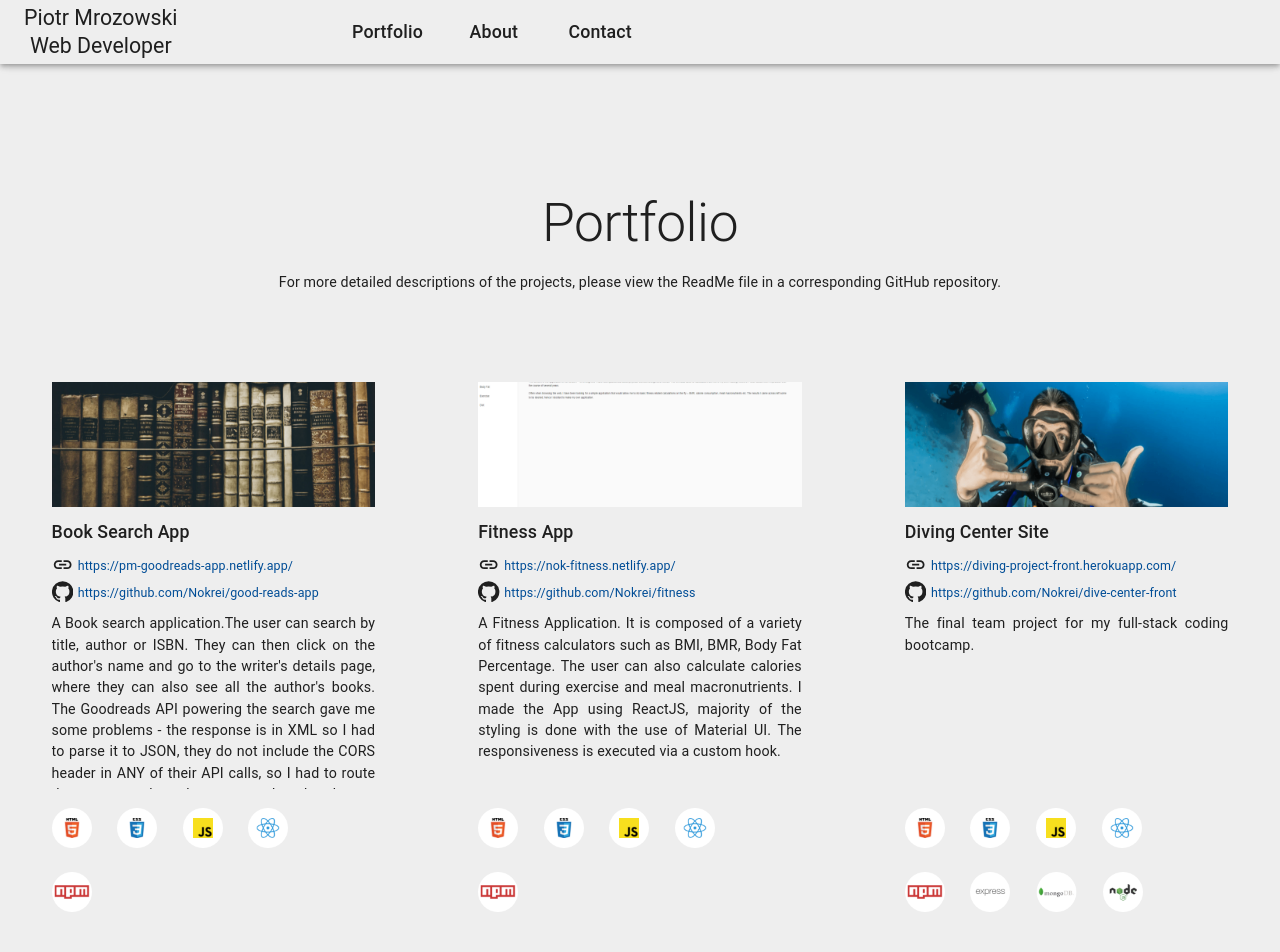
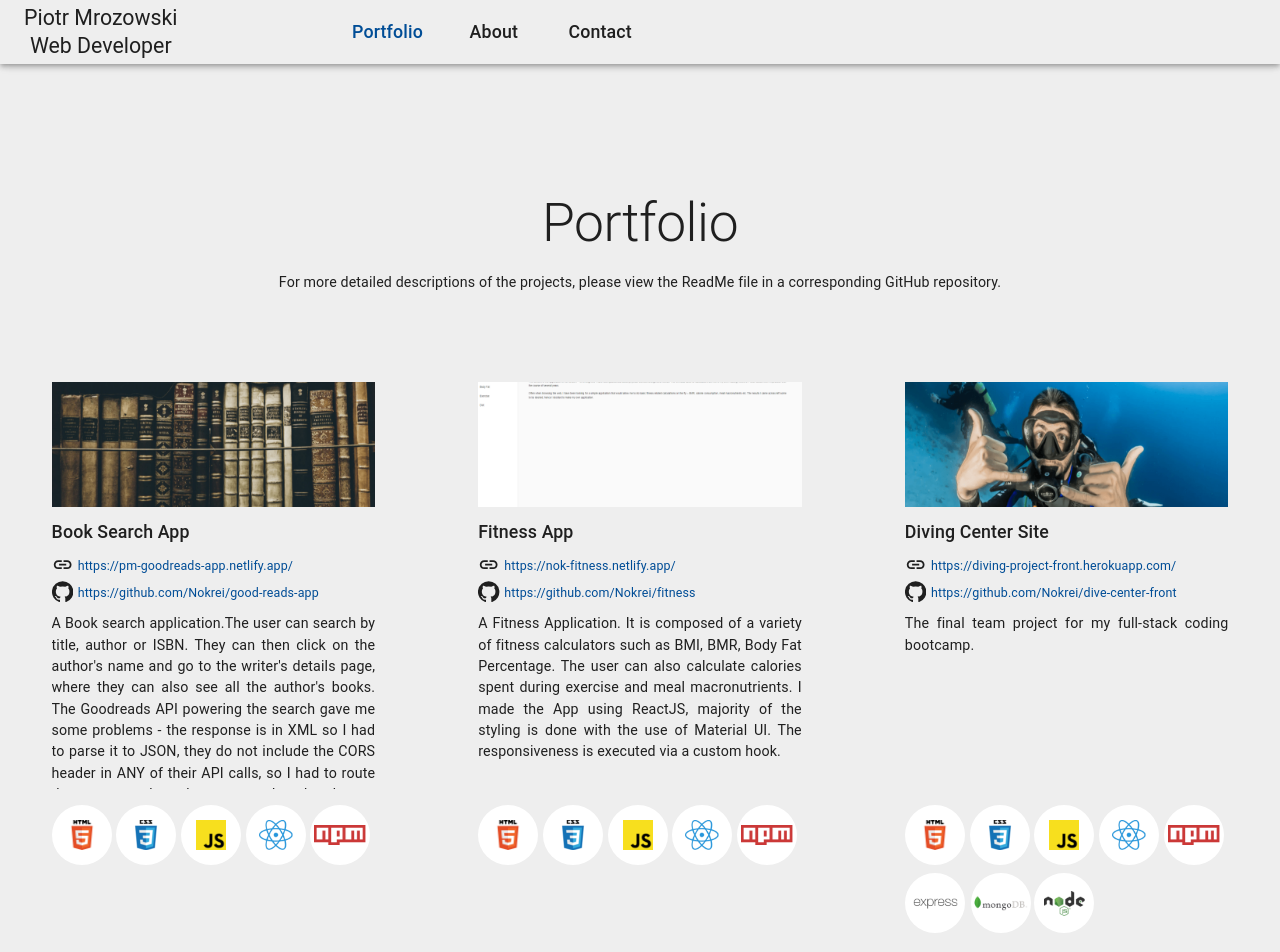
Before and after one commit to Nokrei/portfolio-new, a React (Create React App) app: page /#/ in a window 1280 px wide. Shown: the top 952 px of the page. Built offline with nearby package versions, Linux system fonts and the light colour scheme.

Commit message:
Add active links to navigation, change stack images size and display

```diff
--- a/src/About.js
+++ b/src/About.js
@@ -1,8 +1,13 @@
-import React from "react";
+import React, {useEffect, useContext} from "react";
+import AppContext from './AppContext';
 import Typography from "@material-ui/core/Typography";
 import Box from '@material-ui/core/Box';
 import Personal from "./images/personal.png";
 const About = () => {
+  const[globalState, setGlobalState] = useContext(AppContext)
+  useEffect(()=>{
+    setGlobalState({...globalState, active:'about'})
+  },[])
   return (
     <Box bgcolor='primary.main'>
       <div style={{ paddingBottom: "4rem" }}>
@@ -22,7 +27,7 @@ const About = () => {
               height: "10em",
             }}
           ></div>
-          <Typography variant="body1" style={{maxWidth:'30rem', textAlign:'justify'}}>
+          <Typography variant="body1" style={{maxWidth:'29rem', textAlign:'justify'}}>
             I am a web developer focusing mainly on the front-end, however I
             have the ability to deliver full stack applications as well. A large
             part of my professional career revolved around IT, but it is in web
--- a/src/App.css
+++ b/src/App.css
@@ -5,14 +5,7 @@
 html, body, #root, .App {
   height: 100%;
 }
-.stackImage {
-  height: 2.5rem;
-  margin: 1.2rem 1.6rem 0 0;
-}
-.stackImageBottom {
-  height: 2.5rem;
-  margin: 1.2rem 1.6rem 1.2rem 0;
-}
+
 .projectCard__container {
   transition-duration: 250ms;
 }
@@ -55,3 +48,6 @@ html, body, #root, .App {
   justify-items: center;
   row-gap: 4rem;
 }
+.active{
+  color:var(--blue) !important
+}
--- a/src/App.js
+++ b/src/App.js
@@ -1,19 +1,28 @@
 import React, { useState, useEffect, useContext } from "react";
 import AppContext from "./AppContext";
-import { BrowserRouter,HashRouter, Redirect, Route, Switch, Link } from "react-router-dom";
+import {
+  BrowserRouter,
+  HashRouter,
+  Redirect,
+  Route,
+  Switch,
+  Link,
+} from "react-router-dom";
 import LayoutRoute from "./LayoutRoute";
 import "./App.css";
 import { ThemeProvider, createMuiTheme } from "@material-ui/core/styles";
 import { blue, red, orange, green, grey } from "@material-ui/core/colors";
 import "./App.css";
-import Portfolio from './Portfolio';
-import About from './About';
-import Contact from './Contact'
+import Portfolio from "./Portfolio";
+import About from "./About";
+import Contact from "./Contact";
+
 function App() {
   const [globalState, setGlobalState] = useState({
     mode: "light",
     on: "off",
     fontSize: 18,
+    active:''
   });
   const theTheme = createMuiTheme({
     typography: {
--- a/src/BottomNavBar.js
+++ b/src/BottomNavBar.js
@@ -1,4 +1,5 @@
-import React from "react";
+import React, { useEffect, useContext } from "react";
+import AppContext from './AppContext';
 import { Link } from "react-router-dom";
 import PropTypes from "prop-types";
 import AppBar from "@material-ui/core/AppBar";
@@ -34,6 +35,26 @@ HideOnScroll.propTypes = {
 };
 
 const BottomNavBar = (props) => {
+  const[globalState, setGlobalState] = useContext(AppContext)
+
+  const linkArr = document.getElementsByClassName("nav-link");
+
+  useEffect(() => {
+
+    if(globalState.active === 'portfolio'){
+      linkArr[0].classList.add("active");
+      linkArr[1].classList.remove("active")
+      linkArr[2].classList.remove("active")
+    }else if(globalState.active === 'about'){
+      linkArr[0].classList.remove("active")
+      linkArr[1].classList.add("active")
+      linkArr[2].classList.remove("active")
+    }else if(globalState.active === 'contact'){
+      linkArr[0].classList.remove("active")
+      linkArr[1].classList.remove("active")
+      linkArr[2].classList.add("active")
+    }
+  }, [globalState]);
   return (
     <React.Fragment>
       <CssBaseline />
--- a/src/Contact.js
+++ b/src/Contact.js
@@ -1,10 +1,15 @@
-import React from "react";
+import React, {useEffect, useContext} from "react";
+import AppContext from './AppContext';
 import Typography from "@material-ui/core/Typography";
 import Box from "@material-ui/core/Box";
 import EmailOutlinedIcon from "@material-ui/icons/EmailOutlined";
 import LinkedInIcon from "@material-ui/icons/LinkedIn";
 import GitHubIcon from "@material-ui/icons/GitHub";
 const Contact = () => {
+  const[globalState, setGlobalState] = useContext(AppContext)
+  useEffect(()=>{
+    setGlobalState({...globalState, active:'contact'})
+  },[])
   return (
     <Box bgcolor="primary.main">
       <div style={{ paddingBottom: "4rem", display: "grid" }}>
--- a/src/NavBar.js
+++ b/src/NavBar.js
@@ -1,4 +1,5 @@
-import React from "react";
+import React, { useEffect, useState, useContext } from "react";
+import AppContext from "./AppContext";
 import { Link } from "react-router-dom";
 import PropTypes from "prop-types";
 import AppBar from "@material-ui/core/AppBar";
@@ -34,6 +35,25 @@ HideOnScroll.propTypes = {
 };
 
 const NavBar = (props) => {
+  const [globalState, setGlobalState] = useContext(AppContext);
+
+  const linkArr = document.getElementsByClassName("nav-link");
+
+  useEffect(() => {
+    if (globalState.active === "portfolio") {
+      linkArr[0].classList.add("active");
+      linkArr[1].classList.remove("active");
+      linkArr[2].classList.remove("active");
+    } else if (globalState.active === "about") {
+      linkArr[0].classList.remove("active");
+      linkArr[1].classList.add("active");
+      linkArr[2].classList.remove("active");
+    } else if (globalState.active === "contact") {
+      linkArr[0].classList.remove("active");
+      linkArr[1].classList.remove("active");
+      linkArr[2].classList.add("active");
+    }
+  }, [globalState]);
   return (
     <React.Fragment>
       <CssBaseline />
--- a/src/Portfolio.js
+++ b/src/Portfolio.js
@@ -1,4 +1,5 @@
-import React, { useState, useEffect } from "react";
+import React, { useState, useEffect, useContext } from "react";
+import AppContext from './AppContext';
 import Typography from "@material-ui/core/Typography";
 import Box from "@material-ui/core/Box";
 import useWindowDimensions from "./useWindowDimensions";
@@ -29,6 +30,11 @@ const stackArr = [
 ];
 
 const Portfolio = () => {
+  const[globalState, setGlobalState] = useContext(AppContext)
+  useEffect(()=>{
+    setGlobalState({...globalState, active:'portfolio'})
+  },[])
+
   const { width } = useWindowDimensions();
 
   const [gridTemplate, setGridTemplate] = useState("gridWide");
--- a/src/ProjectCard.js
+++ b/src/ProjectCard.js
@@ -24,10 +24,10 @@ const ProjectCard = (props) => {
       style={{
         padding: "2em",
         width: "30em",
-        height: "46em",
+        height: "48em",
       }}
     >
-      <div style={{ height: "42em" }}>
+      <div style={{ height: "44em" }}>
         <div
           style={{
             backgroundImage: `url(${props.image})`,
@@ -81,15 +81,15 @@ const ProjectCard = (props) => {
             {props.description}
           </Typography>
         </div>
-        <div style={{ margin: "auto" }}>
+        <div style={{ margin: "auto", marginTop:'1rem', display:'grid', gridTemplateColumns:'repeat(5,1fr)', rowGap:'0.5rem' }}>
           <img src={props.stack1} className="stackImage" />
           <img src={props.stack2} className="stackImage" />
           <img src={props.stack3} className="stackImage" />
           <img src={props.stack4} className="stackImage" />
-          <img src={props.stack5} className="stackImageBottom" />
-          <img src={props.stack6} className="stackImageBottom" />
-          <img src={props.stack7} className="stackImageBottom" />
-          <img src={props.stack8} className="stackImageBottom" />
+          <img src={props.stack5} className="stackImage" />
+          <img src={props.stack6} className="stackImage" />
+          <img src={props.stack7} className="stackImage" />
+          <img src={props.stack8} className="stackImage" />
         </div>
       </div>
     </div>
```
Also changed, not shown: 1 other file (tests, documents, lock files or other folders).
